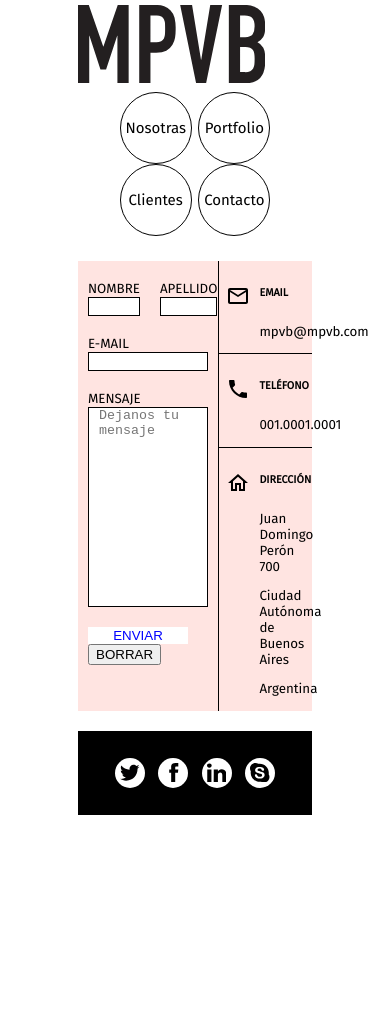
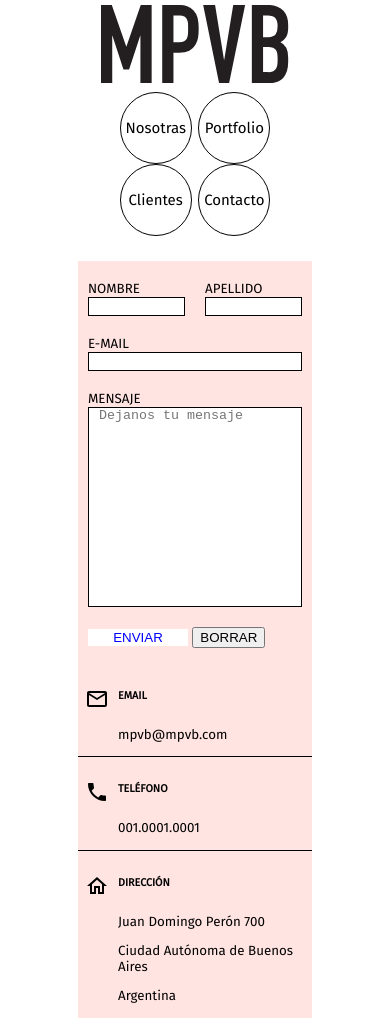
Before and after one commit to MarianBal/TP1, a plain HTML site: page indexcontacto.html in a window 390 px wide. Shown: the top 1021 px of the page. Before the commit the page ends 844 px from the top, so only its background shows below. Drawn offline with Linux system fonts and the light colour scheme.

Commit message:
Adaptación a mobile contacto

```diff
--- a/estilo.css
+++ b/estilo.css
@@ -275,6 +275,12 @@ input[type=submit] {
         height: auto;
         margin: 0 auto 0 auto;
     }
+    #logo a {
+        width:100%;
+        display: flex;
+        justify-content: center;
+        align-items: center;
+    }
     #botonera{
         height:32%;
         padding: 2% 0 2% 0;
@@ -306,6 +312,14 @@ input[type=submit] {
     /*#footer{
         width: 100%;
     }*/
+    #encuesta, #datosdelaempresa{
+      width: 100%;
+      border-left: 0;
+    }
+    #datos{
+      width: 100%;
+      flex-direction: column;
+    }
     #footer ul{
         width:80%;
     }
```
